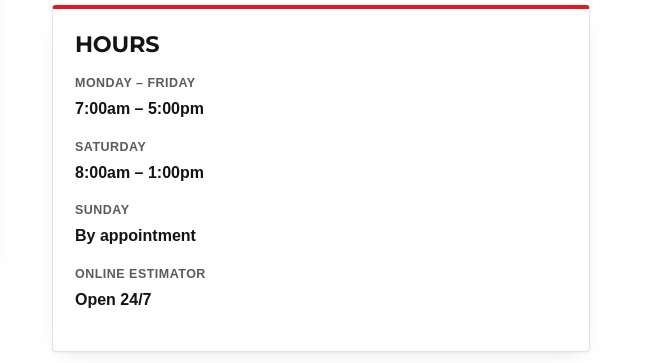
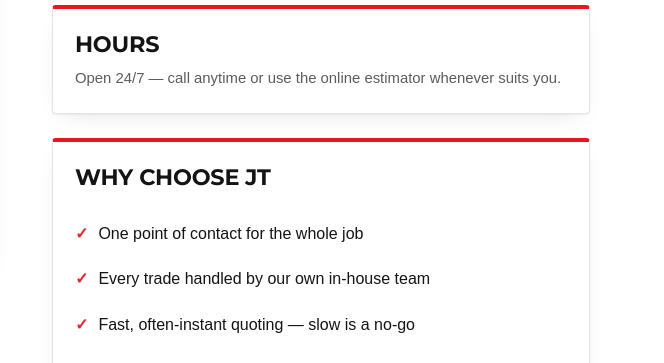
Before and after one commit to Zay-1010/jt-handyman-site, a website: page contact.html in a window 1280 px wide. Shown: the part 1335-1698 px from the top of the page, 616-1280 px from the left. Drawn offline with Linux system fonts and the light colour scheme; no server answers; a web font is replaced by a local one.

Commit message:
Update the contact.html file

```diff
--- a/contact.html
+++ b/contact.html
@@ -279,12 +279,7 @@ body.modal-open { overflow:hidden; }
       <div class="card" style="margin-bottom:24px;">
         <div class="card-body">
           <h3>Hours</h3>
-          <dl class="detail-list">
-            <dt>Monday – Friday</dt><dd>7:00am – 5:00pm</dd>
-            <dt>Saturday</dt><dd>8:00am – 1:00pm</dd>
-            <dt>Sunday</dt><dd>By appointment</dd>
-            <dt>Online estimator</dt><dd>Open 24/7</dd>
-          </dl>
+          <p style="margin:0;">Open 24/7 — call anytime or use the online estimator whenever suits you.</p>
         </div>
       </div>
 
```
